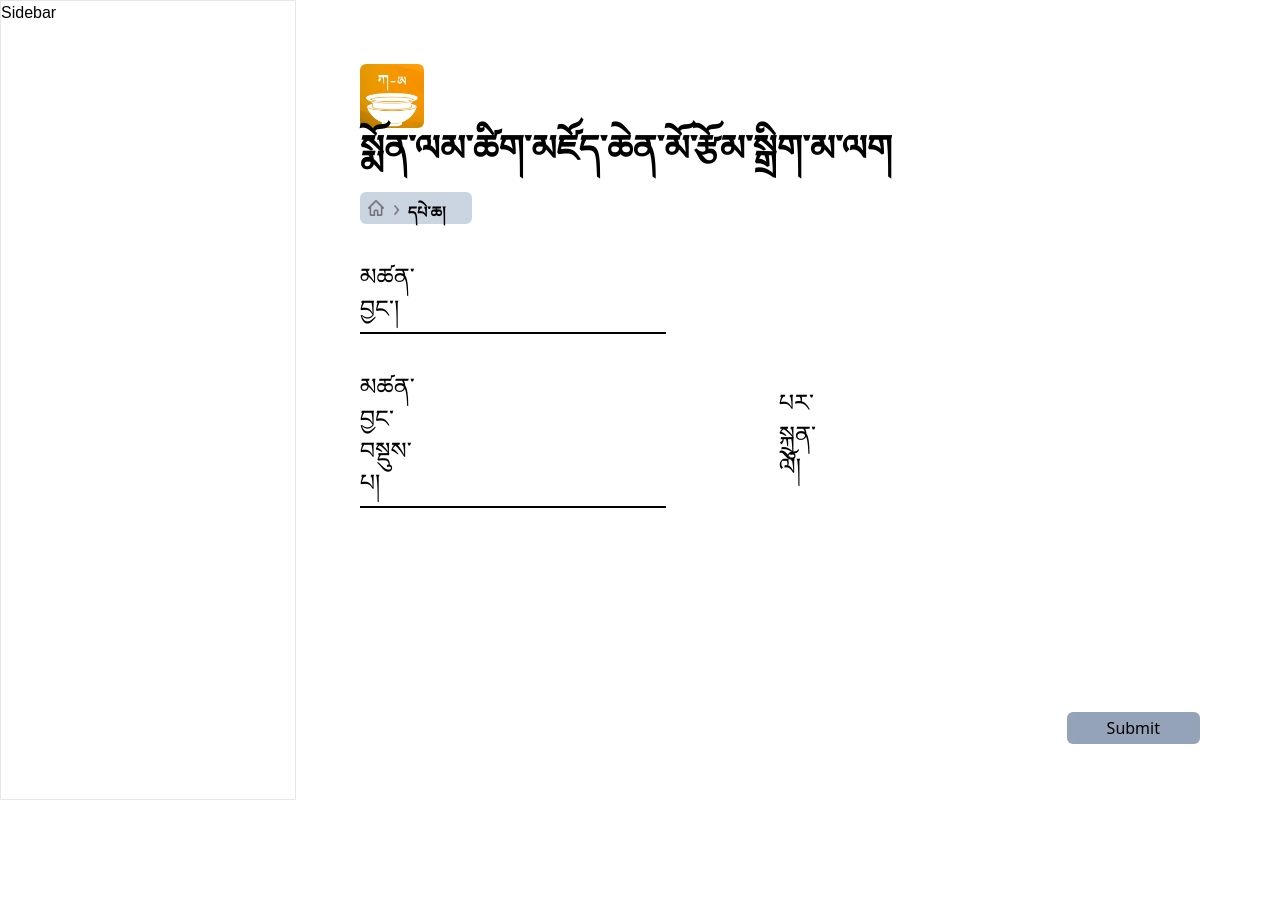
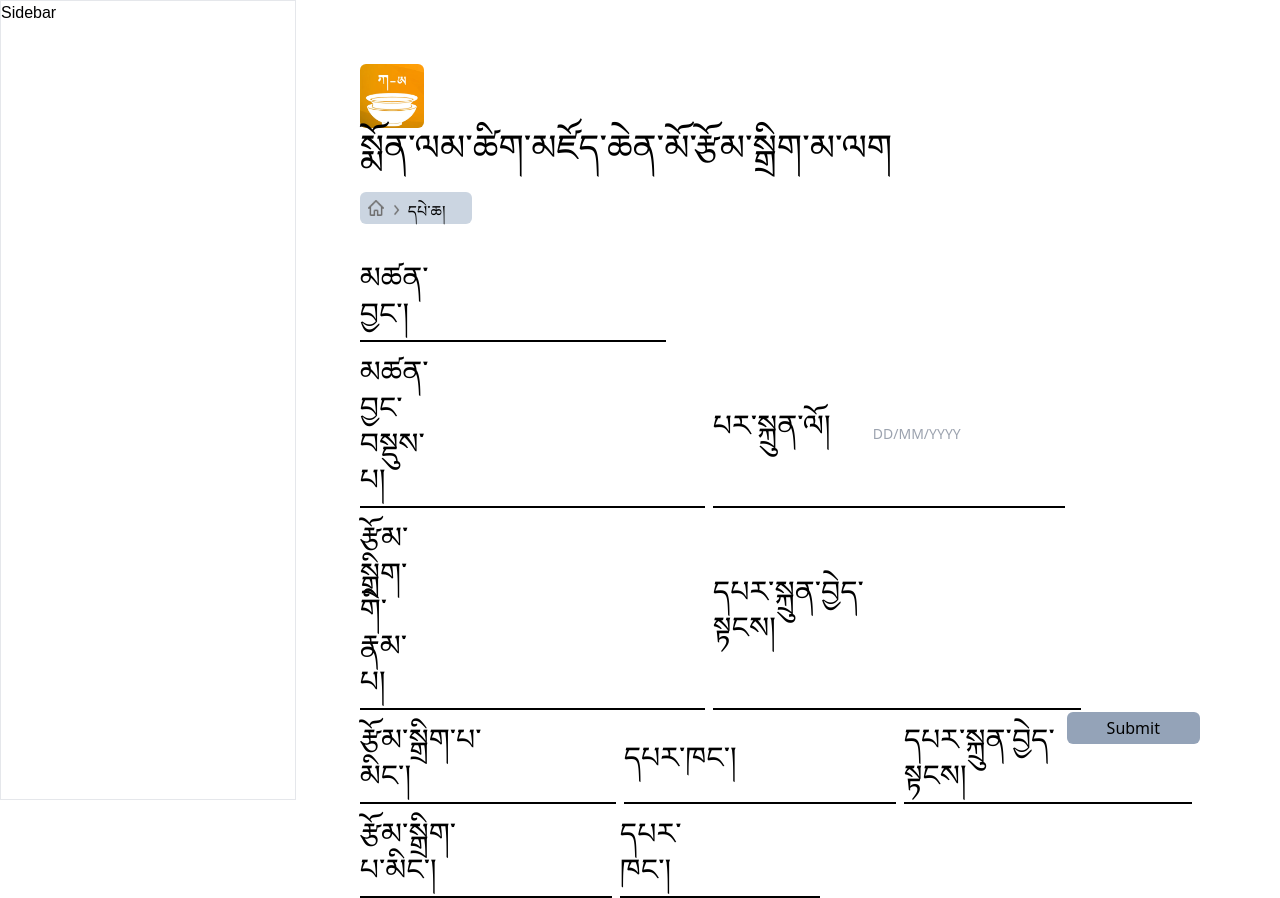
Before and after one commit to OpenPecha/monlam-dictionary-editor, a React (Vite) app: page /Pecha in a window 1280 px wide. Before the commit the page ends 800 px from the top, so only its background shows below. Built offline with nearby package versions, Linux system fonts and the light colour scheme; a web font is replaced by a local one.

Commit message:
font size and family

```diff
--- a/src/Components/StatusPending.tsx
+++ b/src/Components/StatusPending.tsx
@@ -4,7 +4,7 @@ import pendingStatus from '../assets/pendingStatus.png'
 const StatusPending = () => {
   return (
     <>
-        <div className=' bg-blue-200 w-32 h-8 flex justify-center items-center rounded-3xl border-2 border-blue-600'>
+        <div className=' bg-secondary-100 w-32 h-8 flex justify-center items-center rounded-3xl border-2 border-secondary-400'>
             <img src={pendingStatus} className=' w-5 mr-2'/>Pending
         </div>
     </>
--- a/src/Pages/Home.tsx
+++ b/src/Pages/Home.tsx
@@ -34,23 +34,23 @@ const Home = () => {
                 <img className=' w-20 h-20 rounded-2xl' src={logo}></img>
             </div>
             <div className='flex align-middle justify-center'>
-                <p className=' cursor-default text-6xl font-semibold'>སྨོན་ལམ་ཚིག་མཛོད་ཆེན་མོ།</p>
+                <p className=' cursor-default text-6xl font-monlam'>སྨོན་ལམ་ཚིག་མཛོད་ཆེན་མོ།</p>
             </div>
             <div className='grid align-middle justify-center mt-8'>
                 <div onClick={() => goTo('tsigsar')} className=' rounded cursor-pointer transition-all duration-300 w-80 flex justify-between hover:bg-slate-200 pb-5 pl-2 pr-2'>
-                    <p className=' text-5xl'>ཚིག་གསར།</p>
+                    <p className=' text-5xl font-monlam'>ཚིག་གསར།</p>
                     <p className=' text-5xl'>+</p>
                 </div>
                 <div onClick={() => goTo('parkhang')} className=' rounded cursor-pointer transition-all duration-300 w-80 flex justify-between hover:bg-slate-200 pb-5 pl-2 pr-2'>
-                    <p className=' text-5xl'>དཔར་ཁང་།</p>
+                    <p className=' text-5xl font-monlam'>དཔར་ཁང་།</p>
                     <p className=' text-5xl'>+</p>
                 </div>
                 <div onClick={() => goTo('mina')} className=' rounded cursor-pointer transition-all duration-300 w-80 flex justify-between hover:bg-slate-200 pb-5 pl-2 pr-2'>
-                    <p className=' text-5xl'>མི་སྣ།</p>
+                    <p className=' text-5xl font-monlam'>མི་སྣ།</p>
                     <p className=' text-5xl'>+</p>
                 </div>
                 <div onClick={() => goTo('pecha')} className=' rounded cursor-pointer transition-all duration-300 w-80 flex justify-between hover:bg-slate-200 pb-5 pl-2 pr-2'>
-                    <p className=' text-5xl'>དཔེ་ཆ།</p>
+                    <p className=' text-5xl font-monlam'>དཔེ་ཆ།</p>
                     <p className=' text-5xl'>+</p>
                 </div>
             </div>
--- a/src/Pages/Mina.tsx
+++ b/src/Pages/Mina.tsx
@@ -40,32 +40,32 @@ const Mina = () => {
     <>
       <div className=' ml-16 mt-16'>
         <img src={logo} className=' w-16 rounded-md'></img>
-        <p className=' text-4xl font-semibold'>སྨོན་ལམ་ཚིག་མཛོད་ཆེན་མོ་རྩོམ་སྒྲིག་མ་ལག</p>
+        <p className=' text-4xl font-monlam'>སྨོན་ལམ་ཚིག་མཛོད་ཆེན་མོ་རྩོམ་སྒྲིག་མ་ལག</p>
         <div className=' flex space-x-2 mt-6 bg-slate-300 p-2 rounded-md w-28 h-8'>
           <img src={home} className=' w-4 h-4 cursor-pointer' onClick={() => goTo('home')}></img>
           <img src={arrow} className=' w-2 h-5'></img>
-          <p className=' font-semibold'>མི་སྣ།</p>
+          <p className=' font-monlam'>མི་སྣ།</p>
         </div>
 
         <form onSubmit={handleSubmit(onSubmit)}>
-        <div className=' flex items-center border-b-2 border-black mt-9 pb-2 w-72'>
-            <label className=' text-3xl'>རིགས།</label>
+        <div className=' flex items-center border-b-2 border-black mt-9 pb-2 w-2/4'>
+            <label className=' text-3xl font-monlam'>རིགས།</label>
             <input className=' ml-14 outline-none mt-2 text-2xl w-96' {...register('type', { required: true })}></input>
           </div>
-          <div className=' flex items-center border-b-2 border-black mt-2 pb-2 w-1/3'>
-            <label className=' text-3xl'>མིང་།</label>
+          <div className=' flex items-center border-b-2 border-black mt-3 pb-2 w-2/4'>
+            <label className=' text-3xl font-monlam'>མིང་།</label>
             <input className=' ml-14 outline-none mt-2 text-2xl w-96' {...register('name', { required: true })}></input>
           </div>
-          <div className=' flex items-center border-b-2 border-black mt-2 pb-2 w-1/3'>
-            <label className=' text-3xl'>སྐྱེས་ལོ།</label>
-            <input placeholder='DD/MM/YYYY' className=' ml-11 outline-none mt-2 text-1xl w-96' {...register('birthDate', {required: true})}></input>
+          <div className=' flex items-center border-b-2 border-black mt-3 pb-2 w-1/4'>
+            <label className=' text-3xl font-monlam'>སྐྱེས་ལོ།</label>
+            <input placeholder='DD/MM/YYYY' className=' ml-11 outline-none mt-2 text-1xl' {...register('birthDate', {required: true})}></input>
           </div>
-          <div className=' flex items-center border-b-2 border-black mt-2 pb-2 w-1/3'>
-            <label className=' text-3xl'>འདས་ལོ།</label>
+          <div className=' flex items-center border-b-2 border-black mt-3 pb-2 w-1/4'>
+            <label className=' text-3xl font-monlam w-2/4'>འདས་ལོ།</label>
             <input placeholder='DD/MM/YYYY' className=' ml-8 outline-none mt-2 text-1xl w-96' {...register('deathDate', {required: true})}></input>
           </div>
-          <div className=' flex items-center border-b-2 border-black mt-2 pb-2 w-1/3'>
-            <label className=' text-3xl'>མི་རིགས།</label>
+          <div className=' flex items-center border-b-2 border-black mt-3 pb-2 w-2/4'>
+            <label className=' text-3xl font-monlam'>མི་རིགས།</label>
             <input className=' ml-8 outline-none mt-2 text-2xl w-96' {...register('race', { required: true })}></input>
           </div>
           <button type='submit' className=' fixed bottom-14 right-20 bg-slate-400 pl-10 pr-10 pt-1 pb-1 rounded-md hover:opacity-80 active:opacity-50'>Submit</button>
--- a/src/Pages/Parkhang.tsx
+++ b/src/Pages/Parkhang.tsx
@@ -37,20 +37,20 @@ const Parkhang = () => {
     <>
       <div className=' ml-16 mt-16'>
         <img src={logo} className=' w-16 rounded-md'></img>
-        <p className=' text-4xl font-semibold'>སྨོན་ལམ་ཚིག་མཛོད་ཆེན་མོ་རྩོམ་སྒྲིག་མ་ལག</p>
+        <p className=' text-4xl font-monlam'>སྨོན་ལམ་ཚིག་མཛོད་ཆེན་མོ་རྩོམ་སྒྲིག་མ་ལག</p>
         <div className=' flex space-x-2 mt-6 bg-slate-300 p-2 rounded-md w-28 h-8'>
           <img src={home} className=' w-4 h-4 cursor-pointer' onClick={() => goTo('home')}></img>
           <img src={arrow} className=' w-2 h-5'></img>
-          <p className=' font-semibold'>དཔར་ཁང་།</p>
+          <p className=' font-monlam'>དཔར་ཁང་།</p>
         </div>
 
         <form onSubmit={handleSubmit(onSubmit)}>
-          <div className=' flex items-center border-b-2 border-black mt-9 pb-2 w-1/3'>
-            <label className=' text-2xl'>མིང་།</label>
+          <div className=' flex items-center border-b-2 border-black mt-9 pb-2 w-2/4'>
+            <label className=' text-3xl font-monlam'>མིང་།</label>
             <input className=' ml-14 outline-none mt-2 text-2xl w-96' {...register('name', { required: true })}></input>
           </div>
-          <div className=' flex items-center border-b-2 border-black mt-2 pb-2 w-1/3'>
-            <label className=' text-2xl'>ཆགས་ཡུལ།</label>
+          <div className=' flex items-center border-b-2 border-black mt-4 pb-2 w-2/4'>
+            <label className=' text-3xl font-monlam'>ཆགས་ཡུལ།</label>
             <input className=' ml-6 outline-none mt-2 text-2xl w-96' {...register('chakyul', {required: true})}></input>
           </div>
           <button type='submit' className=' fixed bottom-14 right-20 bg-slate-400 pl-10 pr-10 pt-1 pb-1 rounded-md hover:opacity-80 active:opacity-50'>Submit</button>
--- a/src/Pages/Pecha.tsx
+++ b/src/Pages/Pecha.tsx
@@ -6,7 +6,11 @@ import { useNavigate } from 'react-router-dom'
 import { SubmitHandler, useForm } from 'react-hook-form'
 
 interface Input {
-
+  tsigjang: string,
+  tsenja: string,
+  year: string,
+  author: string,
+  partunMethod: string,
 }
 
 const Pecha = () => {
@@ -36,24 +40,62 @@ const Pecha = () => {
     <>
       <div className=' ml-16 mt-16'>
         <img src={logo} className=' w-16 rounded-md'></img>
-        <p className=' text-4xl font-semibold'>སྨོན་ལམ་ཚིག་མཛོད་ཆེན་མོ་རྩོམ་སྒྲིག་མ་ལག</p>
+        <p className=' text-4xl font-monlam'>སྨོན་ལམ་ཚིག་མཛོད་ཆེན་མོ་རྩོམ་སྒྲིག་མ་ལག</p>
         <div className=' flex space-x-2 mt-6 bg-slate-300 p-2 rounded-md w-28 h-8'>
           <img src={home} className=' w-4 h-4 cursor-pointer' onClick={() => goTo('home')}></img>
           <img src={arrow} className=' w-2 h-5'></img>
-          <p className=' font-semibold'>དཔེ་ཆ།</p>
+          <p className=' font-monlam'>དཔེ་ཆ།</p>
         </div>
 
         <form onSubmit={handleSubmit(onSubmit)}>
 
           <div className=' flex items-center border-b-2 border-black mt-9 pb-2 w-1/3'>
-            <label className=' text-2xl'>མཚན་བྱང་།</label>
-            <input className=' ml-4 outline-none mt-2 text-2xl w-96' {...register('matsig')}></input>
+            <label className=' text-3xl font-monlam w-2/4'>མཚན་བྱང་།</label>
+            <input className=' ml-4 outline-none mt-2 text-2xl w-96' {...register('tsigjang')}></input>
           </div>
-          <div className=' flex items-center border-b-2 border-black mt-9 pb-2 w-1/3'>
-            <label className=' text-2xl'>མཚན་བྱང་བསྡུས་པ།</label>
-            <input className=' ml-4 outline-none mt-2 text-2xl w-96' {...register('matsig')}></input>
-            <label className=' text-2xl'>པར་སྐྲུན་ལོ།</label>
-            <input className=' ml-4 outline-none mt-2 text-2xl w-96' {...register('matsig')}></input>
+          <div className='flex w-2/4'>
+            <div className=' flex items-center border-b-2 border-black mt-3 pb-2 w-3/4'>
+              <label className=' text-3xl w-36 font-monlam'>མཚན་བྱང་བསྡུས་པ།</label>
+              <input className=' ml-4 outline-none mt-2 text-2xl w-64' {...register('tsenja')}></input>
+            </div>
+            <div className=' flex items-center border-b-2 border-black mt-3 ml-2 pb-2'>
+              <label className=' text-3xl w-36 font-monlam'>པར་སྐྲུན་ལོ།</label>
+              <input placeholder='DD/MM/YYYY' className=' placeholder:text-sm ml-4 outline-none mt-2 text-2xl w-48' {...register('year')}></input>
+            </div>
+          </div>
+          <div className='flex w-2/4'>
+            <div className=' flex items-center border-b-2 border-black mt-3 pb-2 w-3/4'>
+              <label className=' text-3xl w-36 font-monlam'>རྩོམ་སྒྲིག་གི་རྣམ་པ།</label>
+              <input className=' ml-4 outline-none mt-2 text-2xl w-64' {...register('author')}></input>
+            </div>
+            <div className=' flex items-center border-b-2 border-black mt-3 ml-2 pb-2'>
+              <label className=' text-3xl w-40 font-monlam'>དཔར་སྐྲུན་བྱེད་སྟངས།</label>
+              <input className=' ml-4 outline-none mt-2 text-2xl w-48' {...register('partunMethod')}></input>
+            </div>
+          </div>
+          <div className='flex w-2/4'>
+            <div className=' flex items-center border-b-2 border-black mt-3 pb-2 w-3/4'>
+              <label className=' text-3xl w-32 font-monlam'>རྩོམ་སྒྲིག་པ་མིང་།</label>
+              <input className=' ml-4 outline-none mt-2 text-2xl w-28' {...register('author')}></input>
+            </div>
+            <div className=' flex items-center border-b-2 border-black mt-3 ml-2 pb-2'>
+              <label className=' text-3xl w-36 font-monlam'>དཔར་ཁང་།</label>
+              <input className='ml-4 outline-none mt-2 text-2xl w-28' {...register('partunMethod')}></input>
+            </div>
+            <div className=' flex items-center border-b-2 border-black mt-3 ml-2 pb-2'>
+              <label className=' text-3xl w-40 font-monlam'>དཔར་སྐྲུན་བྱེད་སྟངས།</label>
+              <input className=' ml-4 outline-none mt-2 text-2xl w-28' {...register('partunMethod')}></input>
+            </div>
+          </div>
+          <div className='flex w-2/4'>
+            <div className=' flex items-center border-b-2 border-black mt-3 pb-2 w-72'>
+              <label className=' text-3xl w-26 font-monlam'>རྩོམ་སྒྲིག་པ་མིང་།</label>
+              <input className=' ml-5 outline-none mt-2 text-2xl w-32' {...register('author')}></input>
+            </div>
+            <div className=' flex items-center border-b-2 border-black mt-3 ml-2 pb-2'>
+              <label className=' text-3xl w-20 font-monlam'>དཔར་ཁང་།</label>
+              <input className='ml-2 outline-none mt-2 text-2xl w-28' {...register('partunMethod')}></input>
+            </div>
           </div>
 
 
```
Also changed, not shown: src/Pages/Tsigsar.tsx (+8 -8 lines).
